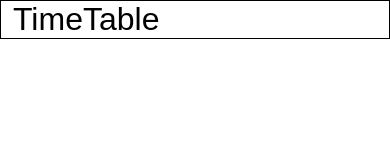
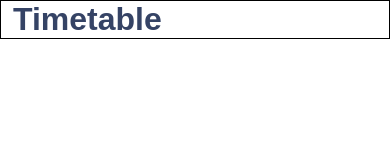
Before and after one commit to suryapatnaik/schoolTimeTable, a React Native app: screen / in a window 390 px wide. Shown: the top 160 px of the page. Built offline with nearby package versions, Linux system fonts and the light colour scheme.

Commit message:
Strings file

```diff
--- a/src/components/Text/Text.style.ts
+++ b/src/components/Text/Text.style.ts
@@ -1,4 +1,5 @@
 import {StyleSheet} from 'react-native';
+import COLORS from '../../constants/colors';
 
 const FONT_FAMILY = 'Sans-serif';
 
@@ -6,6 +7,8 @@ const styles = StyleSheet.create({
   header1: {
     fontFamily: FONT_FAMILY,
     fontSize: 32,
+    fontWeight: '600',
+    color: COLORS.darkBlue,
   },
 });
 
--- a/src/constants/colors.ts
+++ b/src/constants/colors.ts
@@ -1,6 +1,7 @@
 enum COLORS {
   primaryBlue = '#0098ff',
   white = '#fff',
+  darkBlue = '#354365',
 }
 
 export default COLORS;
--- /dev/null
+++ b/src/constants/strings.ts
@@ -0,0 +1,3 @@
+export enum Strings {
+  timeTable = 'Timetable',
+}
--- a/src/screens/TimeTable/TimeTable.view.tsx
+++ b/src/screens/TimeTable/TimeTable.view.tsx
@@ -1,6 +1,7 @@
 import React from 'react';
 import {View} from 'react-native';
 import Text, {TextVariants} from '../../components/Text/Text.view';
+import {Strings} from '../../constants/strings';
 import styles from './TimeTable.styles';
 
 interface TimeTableProps {}
@@ -12,7 +13,7 @@ const TimeTable: React.FC<TimeTableProps> = props => {
   return (
     <View style={styles.container}>
       <View style={styles.headerView}>
-        <Text variant={TextVariants.Header1}>TimeTable</Text>
+        <Text variant={TextVariants.Header1}>{Strings.timeTable}</Text>
       </View>
     </View>
   );
```
